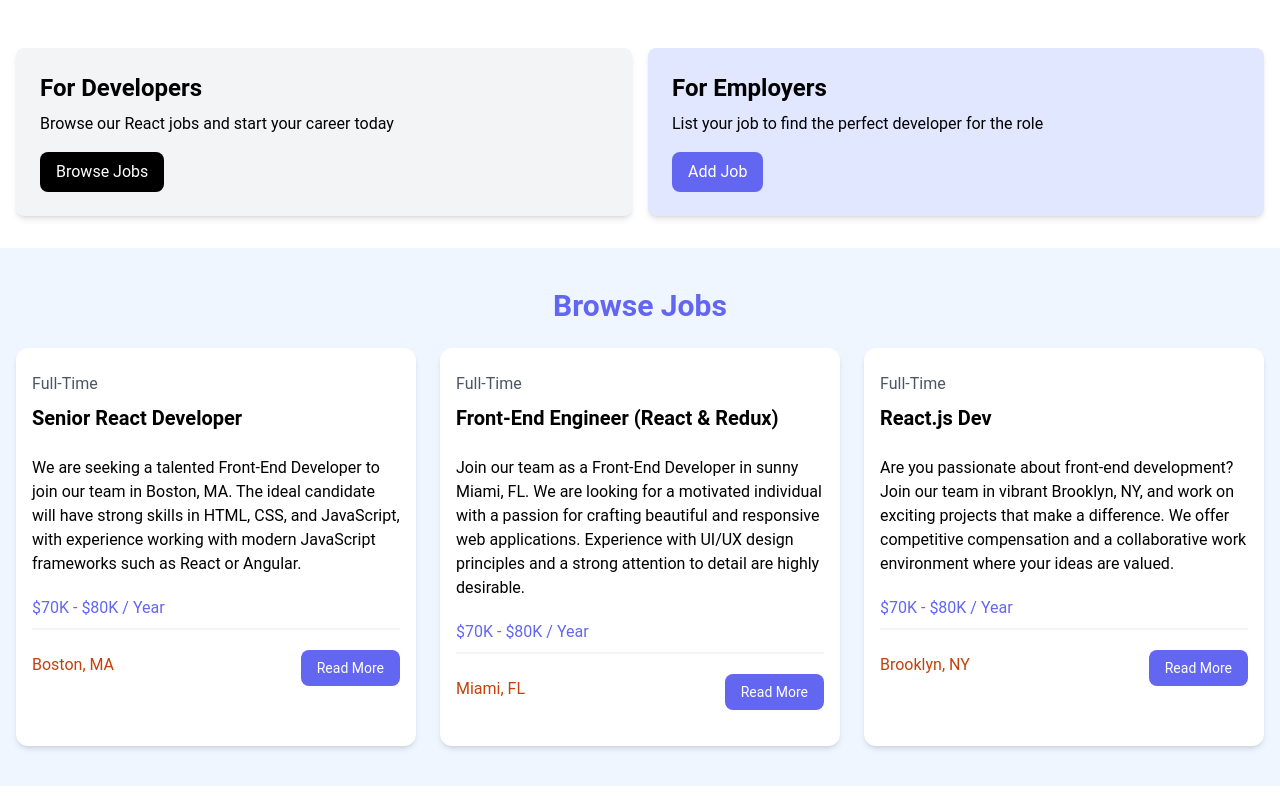
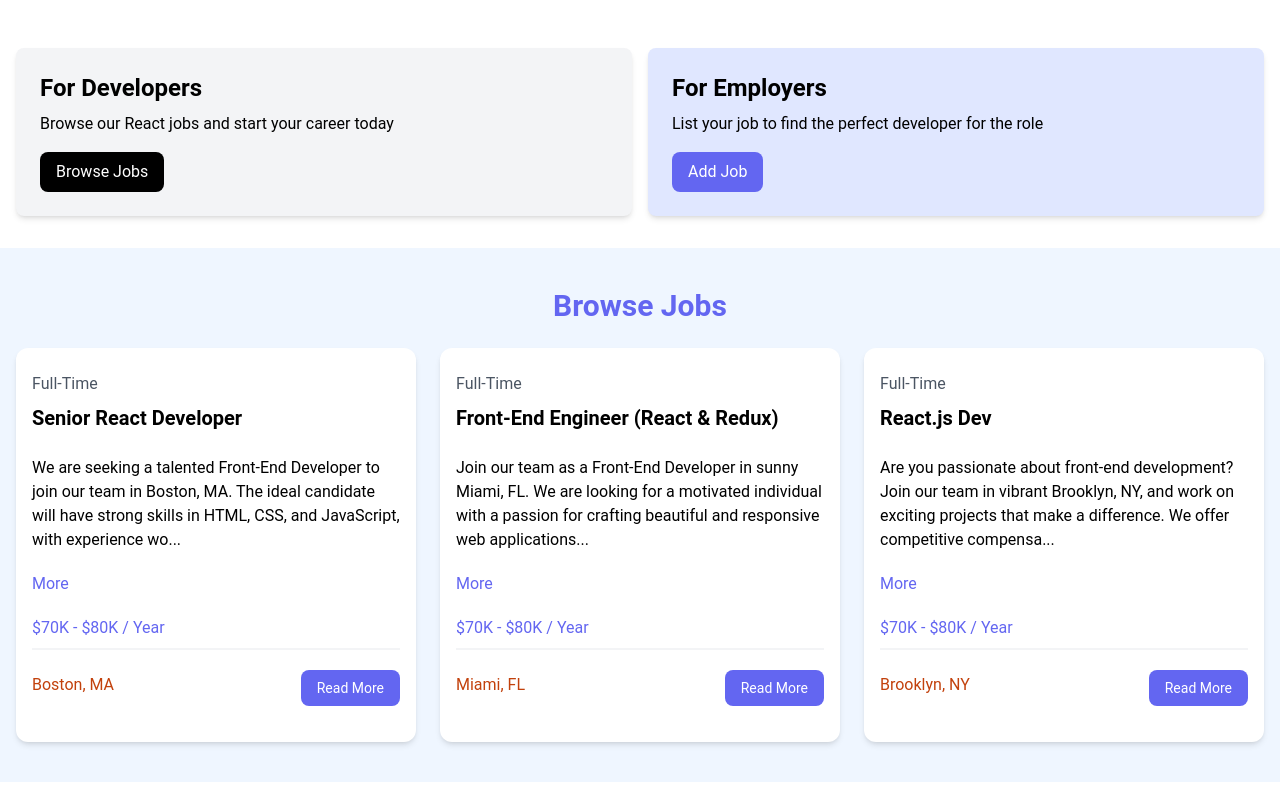
Before and after one commit to heydevin/ReactJobsWebsite, a React (Vite) app: page / in a window 1280 px wide. Shown: the part 361-1158 px from the top of the page. Built offline with nearby package versions, Linux system fonts and the light colour scheme.

Commit message:
Adding dynamic text buttons using State

```diff
--- a/src/components/JobListing.jsx
+++ b/src/components/JobListing.jsx
@@ -1,6 +1,14 @@
-import React from 'react'
+import {React, useState} from 'react'
 
 const JobListing = ({ job }) => {
+  const [showFullDescription, setShowFullDescription] = useState(false);
+
+  let description = job.description;
+
+  if(!showFullDescription) {
+    description = description.substring(0, 170) + '...';
+  }
+
   return (
     <div class="bg-white rounded-xl shadow-md relative">
       <div class="p-4">
@@ -9,9 +17,12 @@
           <h3 class="text-xl font-bold">{job.title}</h3>
         </div>
 
-        <div class="mb-5">
-        {job.description}
-        </div>
+        <div class="mb-5">{description}</div>
+
+        <button onClick={() => setShowFullDescription((prevState) =>
+          !prevState)} className="text-indigo-500 mb-5 hover:text-indogo-600">
+          { showFullDescription ? 'Less' : 'More'}
+        </button>
 
         <h3 class="text-indigo-500 mb-2">{job.salary} / Year</h3>
 
```
